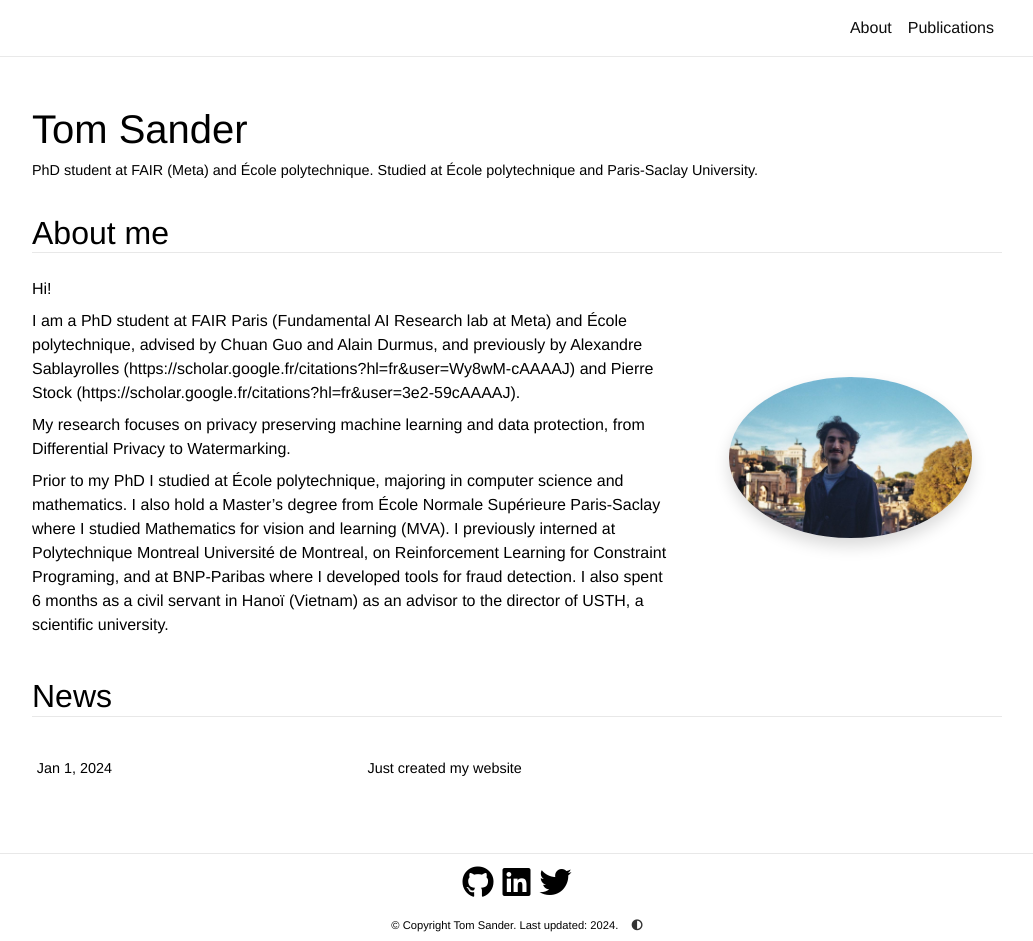
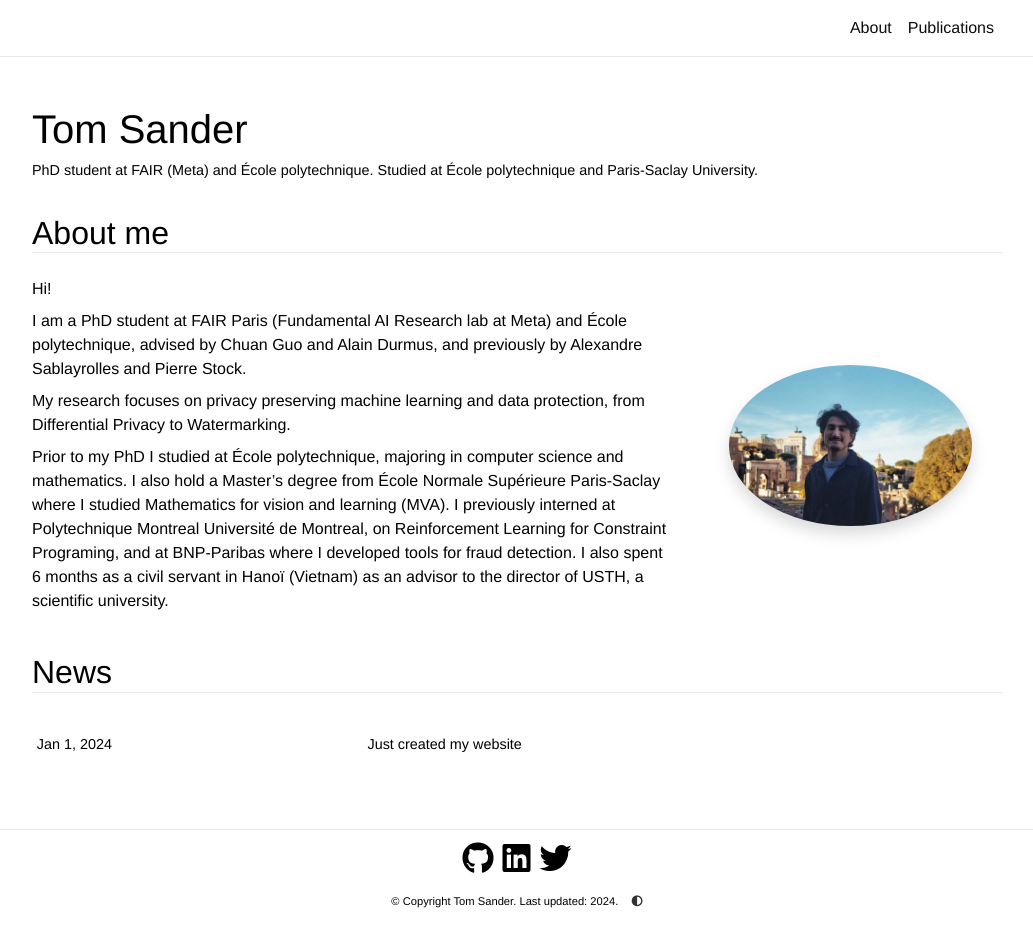
Before and after one commit to sandertom/sandertom.github.io, a Jekyll site: the page built from _pages/home.md, in a window 1280 px wide and 941 px high. Shown: the whole window, without its empty margins (123-1156 px from the left). Built offline with Jekyll 4.4.1, drawn with Linux system fonts in a browser that asks for light colours; nearby versions of some CDN libraries; a style sheet for code colours, icons or effects is not loaded.

Commit message:
new website

```diff
--- a/_pages/home.md
+++ b/_pages/home.md
@@ -18,7 +18,7 @@ news: true  # includes a list of news items
   <div class="col-md-8" markdown="1">
   Hi!
 
-  I am a PhD student at FAIR Paris (Fundamental AI Research lab at Meta) and École polytechnique, advised by [Chuan Guo](https://scholar.google.com/citations?user=0gp5M-kAAAAJ&hl=en) and [Alain Durmus](https://scholar.google.fr/citations?user=nqLKv6EAAAAJ&hl=fr), and previously by Alexandre Sablayrolles (https://scholar.google.fr/citations?hl=fr&user=Wy8wM-cAAAAJ) and Pierre Stock (https://scholar.google.fr/citations?hl=fr&user=3e2-59cAAAAJ).
+  I am a PhD student at FAIR Paris (Fundamental AI Research lab at Meta) and École polytechnique, advised by [Chuan Guo](https://scholar.google.com/citations?user=0gp5M-kAAAAJ&hl=en) and [Alain Durmus](https://scholar.google.fr/citations?user=nqLKv6EAAAAJ&hl=fr), and previously by [Alexandre Sablayrolles](https://scholar.google.fr/citations?hl=fr&user=Wy8wM-cAAAAJ) and [Pierre Stock](https://scholar.google.fr/citations?hl=fr&user=3e2-59cAAAAJ).
 
   My research focuses on privacy preserving machine learning and data protection, from Differential Privacy to Watermarking.
 
```
